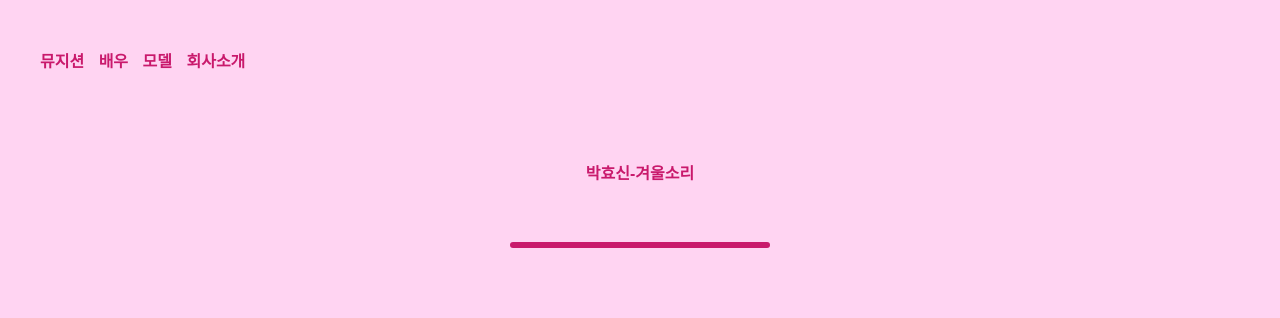
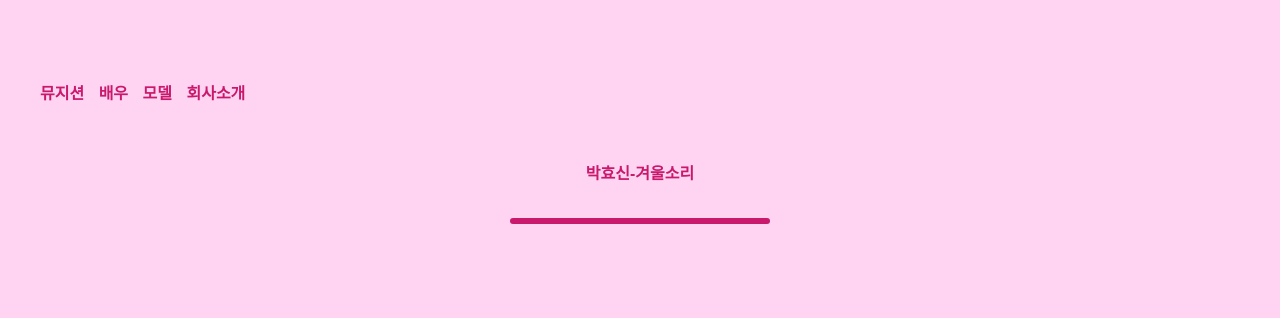
Before and after one commit to namsin147/sontest, a plain HTML site: page radio/index.html in a window 1280 px wide. Shown: the top 318 px of the page. Drawn offline with nearby package versions, Linux system fonts and the light colour scheme.

Commit message:
Update listen.css

```diff
--- a/radio/css/listen.css
+++ b/radio/css/listen.css
@@ -41,6 +41,10 @@
   border-radius: 3px;
   background: #fff;
 }
+.control .list{
+  position:absolute;
+  top:80px;
+}
 
 .control .list li{
   display:inline-block;
```
